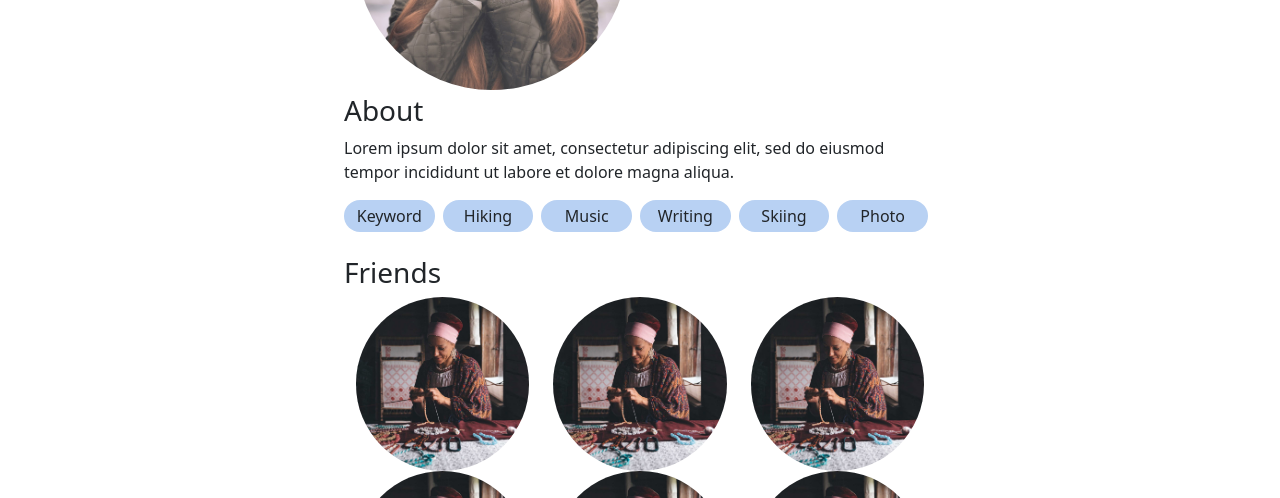
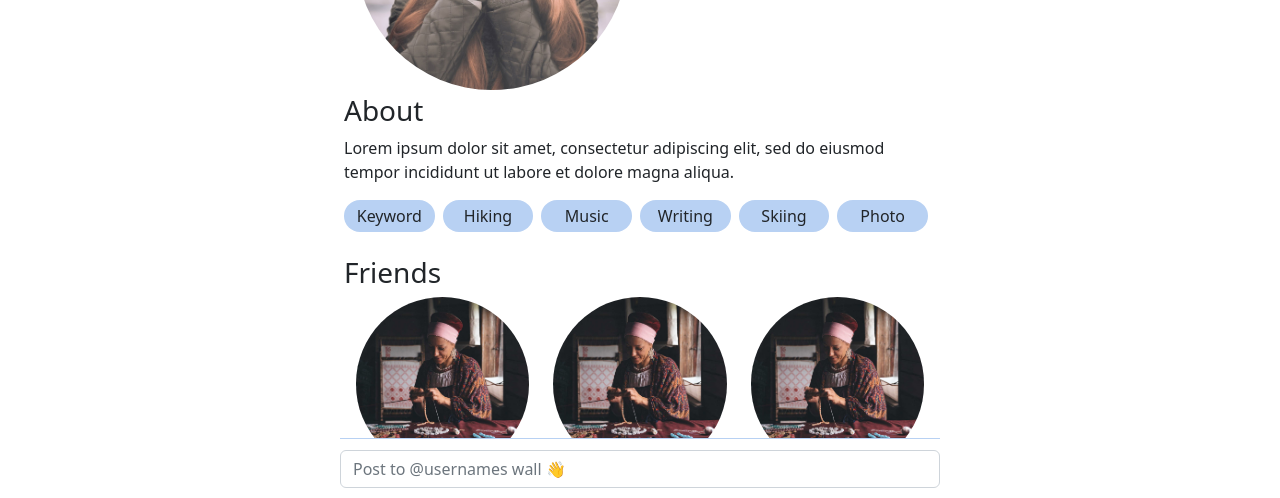
Before and after one commit to mathildeew/css-frameworks-ca, a website: page profile.html in a window 1280 px wide. Shown: the part 302-800 px from the top of the page. Drawn offline with nearby package versions, Linux system fonts and the light colour scheme; a web font is replaced by a local one.

Commit message:
sticky post to wall profile

```diff
--- a/profile.html
+++ b/profile.html
@@ -38,7 +38,7 @@
       </div>
     </nav>
 
-    <main class="mx-auto d-flex flex-column" style="max-width: 600px">
+    <main class="mx-auto mb-5 d-flex flex-column" style="max-width: 600px">
       <section class="row align-items-center mb-1 mx-1">
         <div class="col">
           <img
@@ -151,20 +151,21 @@
           </div>
         </div>
       </section>
-
-      <!--
-    <section class="wallPost fixed-bottom">
-      <form class="">
+    </main>
+    <section
+      class="wallPost d-flex align-items-center fixed-bottom w-100 border-top border-primary"
+      style="max-width: 600px"
+    >
+      <form class="w-100">
         <label for="postToWall" class="form-label"></label>
         <input
           type="text"
-          class="form-control"
+          class="form-control w-100"
           id="postToWall"
           placeholder="Post to @usernames wall 👋"
         />
       </form>
-    </section> -->
-    </main>
+    </section>
     <script src="/node_modules/bootstrap/dist/js/bootstrap.bundle.min.js"></script>
   </body>
 </html>
--- a/src/scss/_positions.scss
+++ /dev/null
@@ -1,6 +0,0 @@
-.fixed-bottom {
-  max-width: 500px;
-  width: 10px;
-  left: 50%;
-  transform: translateX(-50%);
-}
--- a/src/scss/styles.scss
+++ b/src/scss/styles.scss
@@ -13,6 +13,10 @@
 
 h1 {
   font-family: maple-web, serif;
+}
+
+label {
+  display: none;
 }
 
 // Navbar
@@ -36,3 +40,13 @@ i {
 section {
   // border: 2px solid red;
 }
+
+.wallPost {
+  background-color: #fff;
+  height: 60px;
+}
+
+.fixed-bottom {
+  left: 50%;
+  transform: translateX(-50%);
+}
```
Also changed, not shown: dist/css/styles.css, 1 other file.
